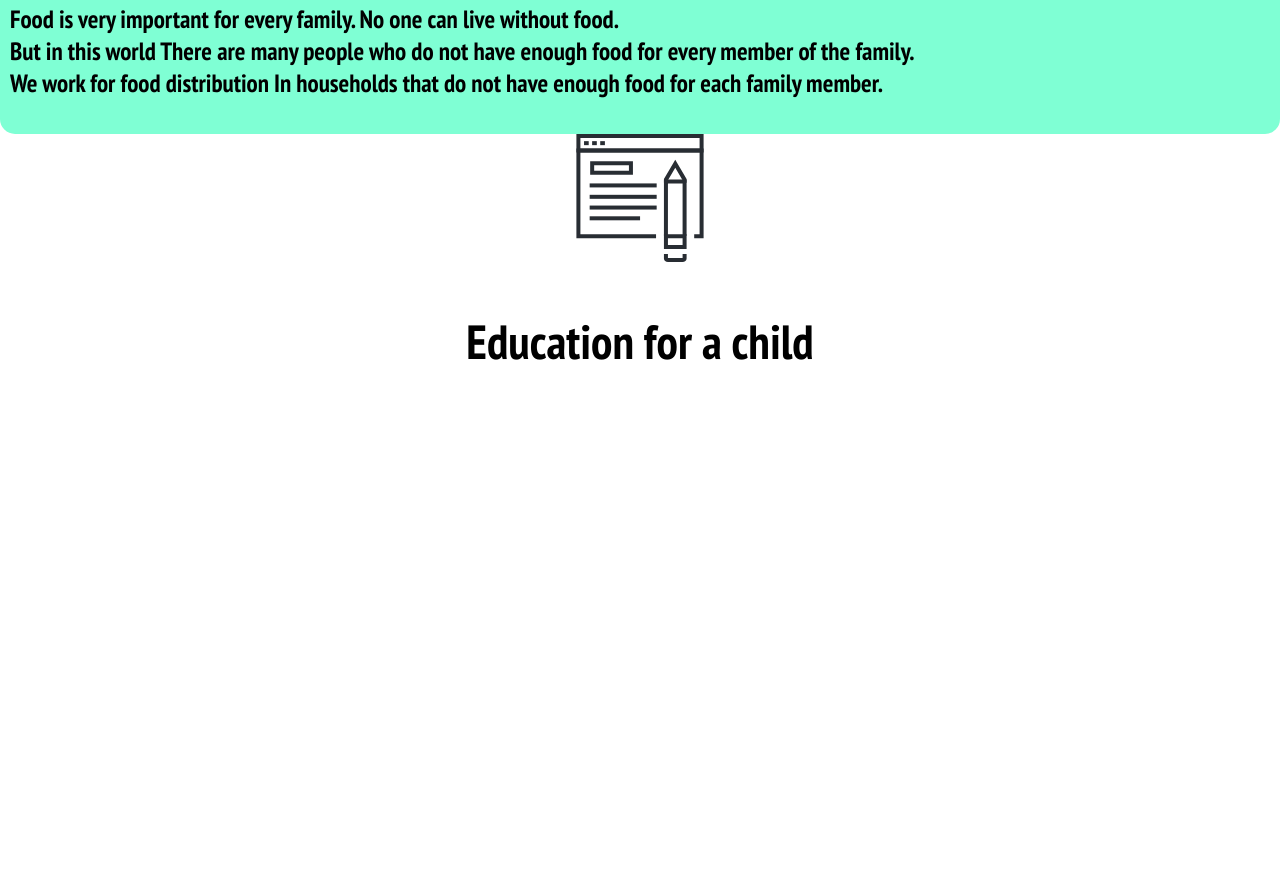
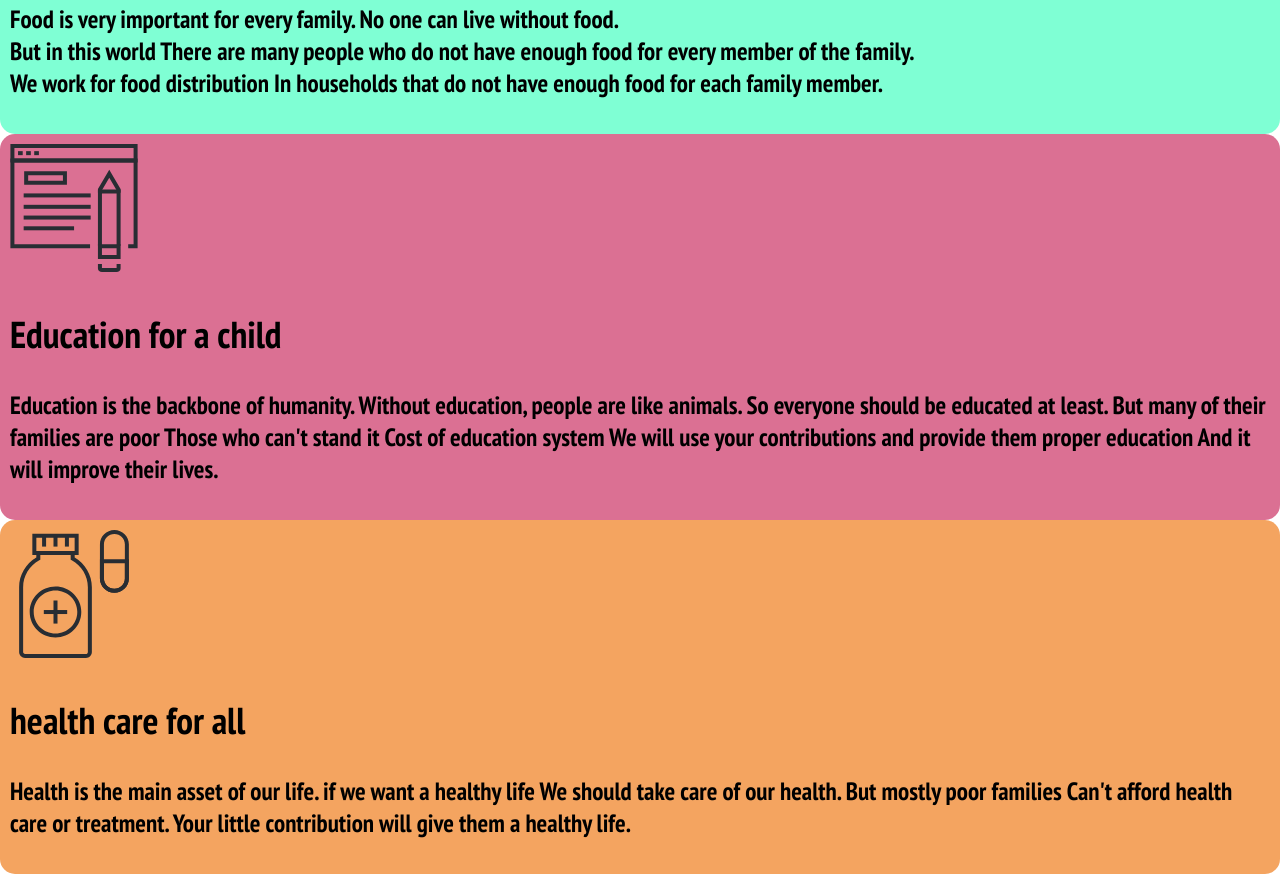
Before and after one commit to Gazi2050/practice-1, a plain HTML site: page index.html in a window 1280 px wide. Shown: the part 1619-2493 px from the top of the page. Before the commit the page ends 2031 px from the top, so only its background shows below. Drawn offline with Linux system fonts and the light colour scheme.

Commit message:
style-work7

```diff
--- a/index.html
+++ b/index.html
@@ -90,17 +90,38 @@
                     In households that do not have enough food for each family member.
                 </p>
             </div>
-            <img src="icons/icon4.svg"></img>
-            <h1>
-                Education for a child
-            </h1>
-            <div>
+            <div class="style-work6">
+                <img src="icons/icon4.svg"></img>
+                <h1>
+                    Education for a child
+                </h1>
+                <p>
+                    Education is the backbone of humanity. Without education, people are like animals.
+                    So everyone should be educated at least.
+                    But many of their families are poor
+                    Those who can't stand it
+                    Cost of education system
+                    We will use your contributions and
+                    provide them
+                    proper education
+                    And it will improve their lives.
+                </p>
+            </div>
+            <div class="style-work7">
+                <img src="icons/medicine.svg"></img>
+                <h1>
+                    health care for all
+                </h1>
+                <p>
+                    Health is the main asset of our life. if we want
+                    a healthy life
+                    We should take care of our health. But mostly poor families
+                    Can't afford health care or treatment. Your little contribution will give them a healthy life.
+                </p>
             </div>
 
-            </div>
-            <div>
 
-            </div>
+
 
 
         </div2>
--- a/style.css
+++ b/style.css
@@ -124,3 +124,20 @@ body {
     border-radius: 15px;
 
 }
+
+.style-work6 {
+    background-color: palevioletred;
+    font-size: 25px;
+    text-align: left;
+    padding: 10px;
+    border-radius: 15px;
+
+}
+
+.style-work7 {
+    background-color: sandybrown;
+    font-size: 25px;
+    text-align: left;
+    padding: 10px;
+    border-radius: 15px;
+}
```
